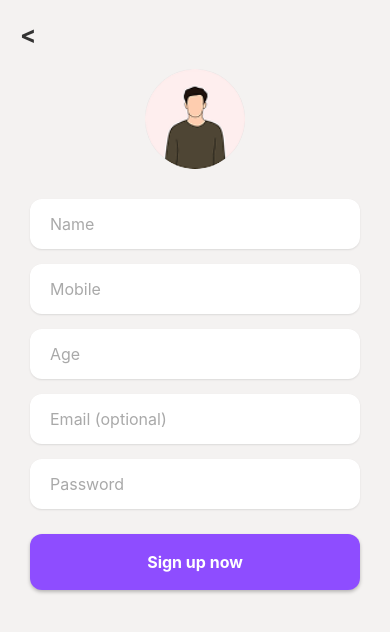
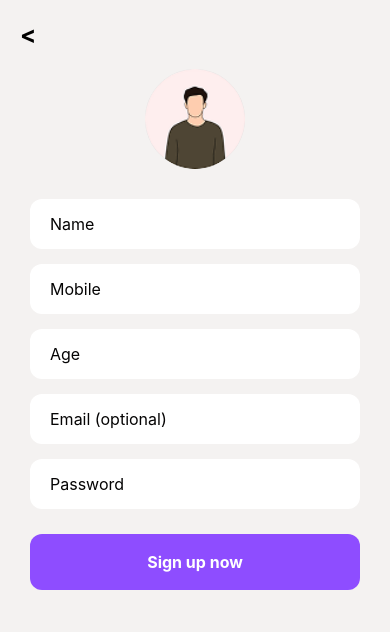
Before and after one commit to Amankumar140/SmartBus_FullStack, a React Native app in the folder App/: screen /Signup in a window 390 px wide. Shown: the top 632 px of the page. Built offline with nearby package versions, Linux system fonts and the light colour scheme.

Commit message:
theme fix

```diff
--- a/App/src/Screens/Login_Signup/LoginScreen.jsx
+++ b/App/src/Screens/Login_Signup/LoginScreen.jsx
@@ -8,16 +8,32 @@ import {
   TouchableOpacity,
   KeyboardAvoidingView,
   Platform,
+  useColorScheme,
+  ActivityIndicator,
 } from 'react-native';
 import { SafeAreaView } from 'react-native-safe-area-context';
 import apiClient from '../../api/client'; // 1. Import the API client
 import AsyncStorage from '@react-native-async-storage/async-storage'; // 2. Import AsyncStorage
+
+const lightThemeColors = {
+  text: '#333333',
+  placeholder: '#050404ff',
+};
+
+const darkThemeColors = {
+  text: '#100c0cff',
+  placeholder: '#757575',
+};
+
+
 
 const LoginScreen = ({ navigation, onLogin }) => {
   const [mobileNumber, setMobileNumber] = useState('');
   const [password, setPassword] = useState(''); // 3. State for the password input
   const [error, setError] = useState('');       // 4. State for displaying errors
 
+    const colorScheme = useColorScheme();
+    const theme = colorScheme === 'dark' ? darkThemeColors : lightThemeColors;
   const handleLogin = async () => {
     setError(''); // Clear previous errors
     if (!mobileNumber || !password) {
@@ -71,9 +87,9 @@ const LoginScreen = ({ navigation, onLogin }) => {
             <View style={styles.mobileInputContainer}>
               <Text style={styles.countryCode}>+91 |</Text>
               <TextInput
-                style={styles.mobileInput}
+                style={[styles.mobileInput , {color:theme.text}]}
                 placeholder="Mobile"
-                placeholderTextColor="#A9A9A9"
+                placeholderTextColor={theme.placeholder}
                 keyboardType="phone-pad"
                 value={mobileNumber}
                 onChangeText={setMobileNumber}
@@ -83,9 +99,9 @@ const LoginScreen = ({ navigation, onLogin }) => {
 
             {/* 10. Added a new password input field */}
             <TextInput
-              style={styles.input}
+              style={[styles.input,{color:theme.text}]}
               placeholder="Password"
-              placeholderTextColor="#A9A9A9"
+              placeholderTextColor={theme.placeholder}
               value={password}
               onChangeText={setPassword}
               secureTextEntry // This hides the password characters
--- a/App/src/Screens/Login_Signup/SignupScreen.jsx
+++ b/App/src/Screens/Login_Signup/SignupScreen.jsx
@@ -9,56 +9,70 @@ import {
   TextInput,
   KeyboardAvoidingView,
   Platform,
+  useColorScheme,
+  ActivityIndicator,
 } from 'react-native';
 import { SafeAreaView } from 'react-native-safe-area-context';
 import Icon from 'react-native-vector-icons/MaterialCommunityIcons';
-import apiClient from '../../api/client'; // 1. Import our API client
+import apiClient from '../../api/client';
+
+// 1. Define your colors directly in this file for text and placeholders
+const lightThemeColors = {
+  text: '#333333',
+  placeholder: '#050404ff',
+};
+
+const darkThemeColors = {
+  text: '#100c0cff',
+  placeholder: '#757575',
+};
 
 const SignupScreen = ({ navigation, onLogin }) => {
   const [name, setName] = useState('');
   const [mobile, setMobile] = useState('');
   const [age, setAge] = useState('');
-  // const [region, setRegion] = useState('');
   const [email, setEmail] = useState('');
-  const [password, setPassword] = useState(''); // 2. Add state for the password
-  const [error, setError] = useState('');       // 3. Add state to display errors
+  const [password, setPassword] = useState('');
+  const [error, setError] = useState('');
+  const [loading, setLoading] = useState(false);
+
+  // 2. Detect the theme and select the correct color palette
+  const colorScheme = useColorScheme();
+  const theme = colorScheme === 'dark' ? darkThemeColors : lightThemeColors;
 
   const handleSignup = async () => {
-    setError(''); // Clear previous errors before a new attempt
+    setError('');
+    setLoading(true);
     const userDetails = {
       name: name,
       mobile_no: mobile,
       age: age ? parseInt(age) : undefined,
-      // region_of_commute: region,
       email: email,
       password: password,
     };
 
     try {
-      // 4. Make a POST request to the signup endpoint
       const response = await apiClient.post('/auth/signup', userDetails);
-
       console.log('Signup successful:', response.data.message);
-
-      // 5. If signup succeeds, call onLogin() to enter the main app
       onLogin();
-
     } catch (err) {
-      // 6. If the API call fails, catch the error
       const errorMessage = err.response?.data?.message || 'An unexpected error occurred.';
-      console.error('Signup failed:', errorMessage);
-      setError(errorMessage); // Set the error message to display to the user
+      setError(errorMessage);
+    } finally {
+      setLoading(false);
     }
   };
 
   return (
+    // Background color is STATIC from the StyleSheet
     <SafeAreaView style={styles.container}>
       <KeyboardAvoidingView
         style={{ flex: 1 }}
         behavior={Platform.OS === 'ios' ? 'padding' : 'height'}>
         <View style={styles.header}>
           <TouchableOpacity onPress={() => navigation.navigate("Login")}>
-            <Text style={styles.backButton}>&lt;</Text>
+            {/* 3. Text color is DYNAMIC */}
+            <Text style={ styles.backButton}>&lt;</Text>
           </TouchableOpacity>
         </View>
 
@@ -67,26 +81,62 @@ const SignupScreen = ({ navigation, onLogin }) => {
             source={require('../../Assets/Profile/avatarLogin.png')}
             style={styles.avatar}
           />
+          {/* 4. Apply dynamic colors to all inputs */}
+          <TextInput
+            style={[styles.input, { color: theme.text }]}
+            placeholder="Name"
+            value={name}
+            placeholderTextColor={theme.placeholder}
+            onChangeText={setName}
+            autoCapitalize="words"
+          />
+          <TextInput
+            style={[styles.input, { color: theme.text }]}
+            placeholder="Mobile"
+            value={mobile}
+            onChangeText={setMobile}
+            placeholderTextColor={theme.placeholder}
+            keyboardType="phone-pad"
+            maxLength={10}
+          />
+          <TextInput
+            style={[styles.input, { color: theme.text }]}
+            placeholder="Age"
+            value={age}
+            onChangeText={setAge}
+            placeholderTextColor={theme.placeholder}
+            keyboardType="number-pad"
+          />
+          <TextInput
+            style={[styles.input, { color: theme.text }]}
+            placeholder="Email (optional)"
+            value={email}
+            onChangeText={setEmail}
+            placeholderTextColor={theme.placeholder}
+            keyboardType="email-address"
+            autoCapitalize="none"
+          />
+          <TextInput
+            style={[styles.input, { color: theme.text }]}
+            placeholder="Password"
+            value={password}
+            onChangeText={setPassword}
+            placeholderTextColor={theme.placeholder}
+            secureTextEntry
+          />
 
-          <TextInput style={styles.input} placeholder="Name" value={name} onChangeText={setName} placeholderTextColor="#A9A9A9" />
-          <TextInput style={styles.input} placeholder="Mobile" value={mobile} onChangeText={setMobile} placeholderTextColor="#A9A9A9" keyboardType="phone-pad" maxLength={10} />
-          <TextInput style={styles.input} placeholder="Age" value={age} onChangeText={setAge} placeholderTextColor="#A9A9A9" keyboardType="number-pad" />
-
-          {/* <TouchableOpacity style={styles.input} onPress={() => console.log('Open Region Picker!')}>
-            <Text style={region ? styles.inputText : styles.placeholderText}>{region || 'Region of daily commute'}</Text>
-            <Text style={styles.dropdownArrow}>▼</Text>
-          </TouchableOpacity> */}
-
-          <TextInput style={styles.input} placeholder="Email (optional)" value={email} onChangeText={setEmail} placeholderTextColor="#A9A9A9" keyboardType="email-address" />
-
-          {/* 7. Add the new password input field */}
-          <TextInput style={styles.input} placeholder="Password" value={password} onChangeText={setPassword} placeholderTextColor="#A9A9A9" secureTextEntry />
-
-          {/* 8. Conditionally display an error message if one exists */}
           {error ? <Text style={styles.errorText}>{error}</Text> : null}
 
-          <TouchableOpacity style={styles.signupButton} onPress={handleSignup}>
-            <Text style={styles.buttonText}>Sign up now</Text>
+          <TouchableOpacity
+            style={styles.signupButton}
+            onPress={handleSignup}
+            disabled={loading}
+          >
+            {loading ? (
+              <ActivityIndicator color="#FFFFFF" />
+            ) : (
+              <Text style={styles.buttonText}>Sign up now</Text>
+            )}
           </TouchableOpacity>
         </ScrollView>
       </KeyboardAvoidingView>
@@ -94,9 +144,8 @@ const SignupScreen = ({ navigation, onLogin }) => {
   );
 };
 
-// 9. Add a style for the error text
+// All background styles are static here
 const styles = StyleSheet.create({
-  // ... your other styles ...
   container: {
     flex: 1,
     backgroundColor: '#F4F2F1',
@@ -107,7 +156,6 @@ const styles = StyleSheet.create({
   },
   backButton: {
     fontSize: 24,
-    color: '#333',
     fontWeight: 'bold',
   },
   content: {
@@ -130,27 +178,7 @@ const styles = StyleSheet.create({
     paddingVertical: 15,
     marginBottom: 15,
     fontSize: 16,
-    color: '#333',
-    shadowColor: '#000',
-    shadowOffset: { width: 0, height: 1 },
-    shadowOpacity: 0.1,
-    shadowRadius: 2,
     elevation: 2,
-    justifyContent: 'center',
-  },
-  placeholderText: {
-    color: '#A9A9A9',
-    fontSize: 16,
-  },
-  inputText: {
-    color: '#333',
-    fontSize: 16,
-  },
-  dropdownArrow: {
-    position: 'absolute',
-    right: 20,
-    fontSize: 12,
-    color: '#888',
   },
   signupButton: {
     width: '100%',
@@ -160,10 +188,6 @@ const styles = StyleSheet.create({
     alignItems: 'center',
     justifyContent: 'center',
     marginTop: 10,
-    shadowColor: '#000',
-    shadowOffset: { width: 0, height: 2 },
-    shadowOpacity: 0.25,
-    shadowRadius: 3.84,
     elevation: 5,
   },
   buttonText: {
```
